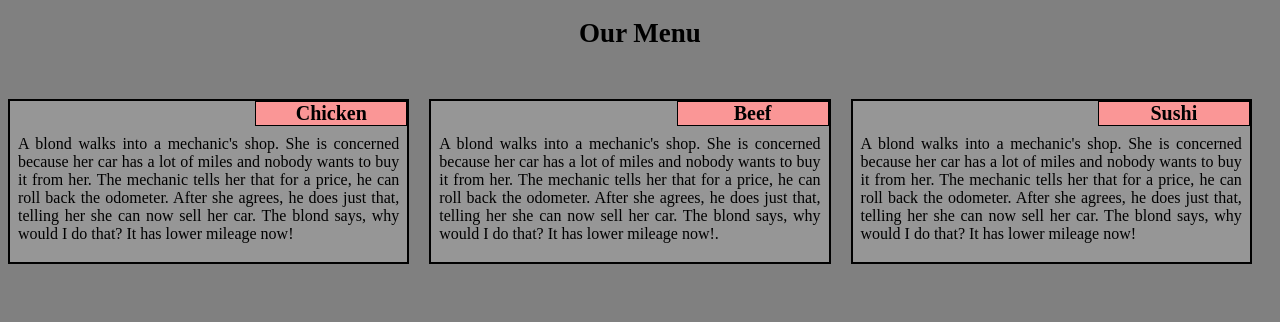
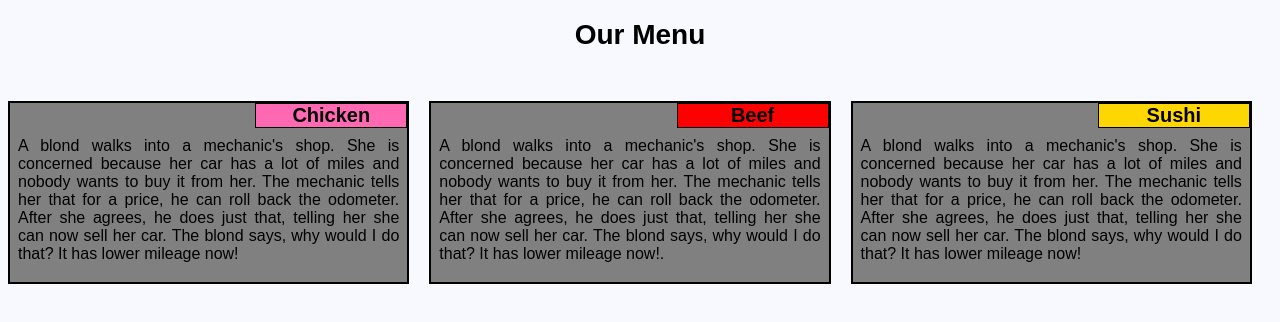
Before and after one commit to MaxMads/Coding-Assignment, a plain HTML site: page week2/index.html in a window 1280 px wide. Drawn offline with Linux system fonts and the light colour scheme.

Commit message:
changed on styling

```diff
--- a/week2/css/styles.css
+++ b/week2/css/styles.css
@@ -3,12 +3,12 @@
 }
 
 body {
-background-color: gray;
+background-color: #F8F8FF;
 }
 
 h1 {
-font-size: 27px;
-font-family: Georgia serif;
+font-size: 175%;
+font-family: Arial, Helvetica, sans-serif;
 text-align: center;
 color: rgb(0, 0, 0);
 margin-bottom: 30px;
@@ -16,13 +16,13 @@ margin-bottom: 30px;
 
 p {
 	padding: 15px 5px 0px 5px;
-	font-family: Georgia serif;
+	font-family: Arial, Helvetica, sans-serif;
 	font-size: 16px;
 	position: relative;
 }
 
 .section {
-	background-color: rgb(150, 150, 150);
+	background-color: #808080;
 	border: 2px solid black;
 	margin-top: 20px;
 	margin-right: 20px;
@@ -43,22 +43,28 @@ span {
 }
 
 #s1 {
-	background-color: rgb(250, 150, 150);
-	color: rgb(0, 0, 0);
+	font-family: Arial, Helvetica, sans-serif;
+	background-color: #FF69B4;
+	color: black;
+	font-size: 125%;
 }
 
 #s2 {
-	background-color: rgb(250, 150, 150);
-	color: rgb(0, 0, 0);
+	font-family: Arial, Helvetica, sans-serif;
+	background-color: #FF0000;
+	color: black;
+	font-size: 125%;
 }
 
 #s3 {
-	background-color: rgb(250, 150, 150);
-	color: rgb(0, 0, 0);
+	font-family: Arial, Helvetica, sans-serif;
+	background-color: #FFD700;
+	color: black;
+	font-size: 125%;
 }
 
 
-.boxes {
+.row {
 	width: 100%;
 
 }
--- a/week2/index.html
+++ b/week2/index.html
@@ -11,7 +11,7 @@
 <h1>Our Menu</h1>
 
 
-    <div class="boxes">
+    <div class="row">
 
      	<!-- chicken area -->
       	<div class="col-lg-4 col-md-6 sx-12">
```
